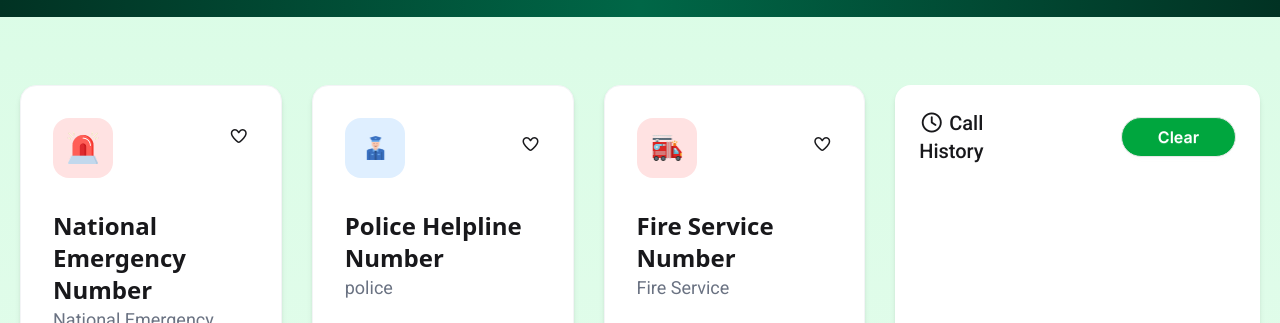
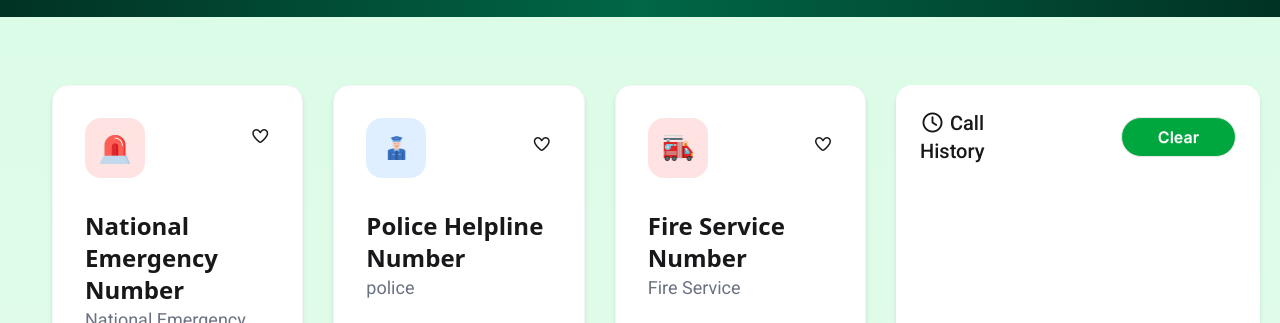
Before and after one commit to Tahmid2629/assignment-5, a plain HTML site: page index.html in a window 1280 px wide. Shown: the part 324-647 px from the top of the page. Drawn offline with nearby package versions, Linux system fonts and the light colour scheme; a web font is replaced by a local one.

Commit message:
Changed padding

```diff
--- a/index.html
+++ b/index.html
@@ -46,7 +46,7 @@
     </div>
     <!-- Main Section -->
     <div class="bg-gradient-to-b from-green-100 to-green-50 mx-auto pb-5 px-5 lg:flex lg:gap-[30px]">
-        <div class="lg:pt-[68px] lg:pb-[66px] lg:grid lg:grid-cols-3 lg:gap-[30px] pt-8 flex flex-col gap-5 lg:w-[75%]">
+        <div class="lg:pt-[68px] lg:pb-[66px] lg:pl-8 lg:grid lg:grid-cols-3 lg:gap-[30px] pt-8 flex flex-col gap-5 lg:w-[75%]">
     <!-- Cards Section -->
         <div class="card bg-white rounded-2xl shadow-md border border-gray-100 p-8">
             <div class="flex items-center justify-between rounded-xl mb-4">
```
